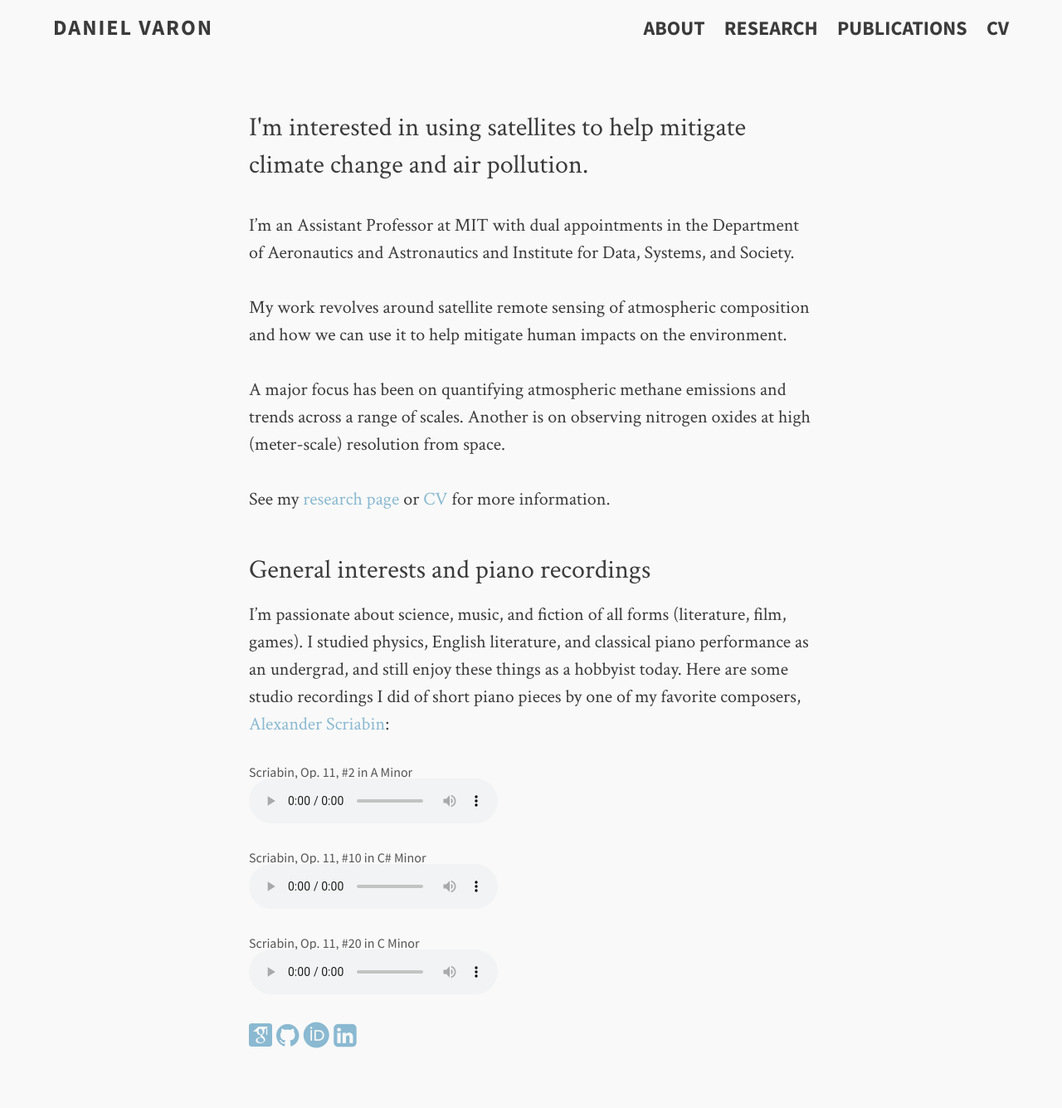
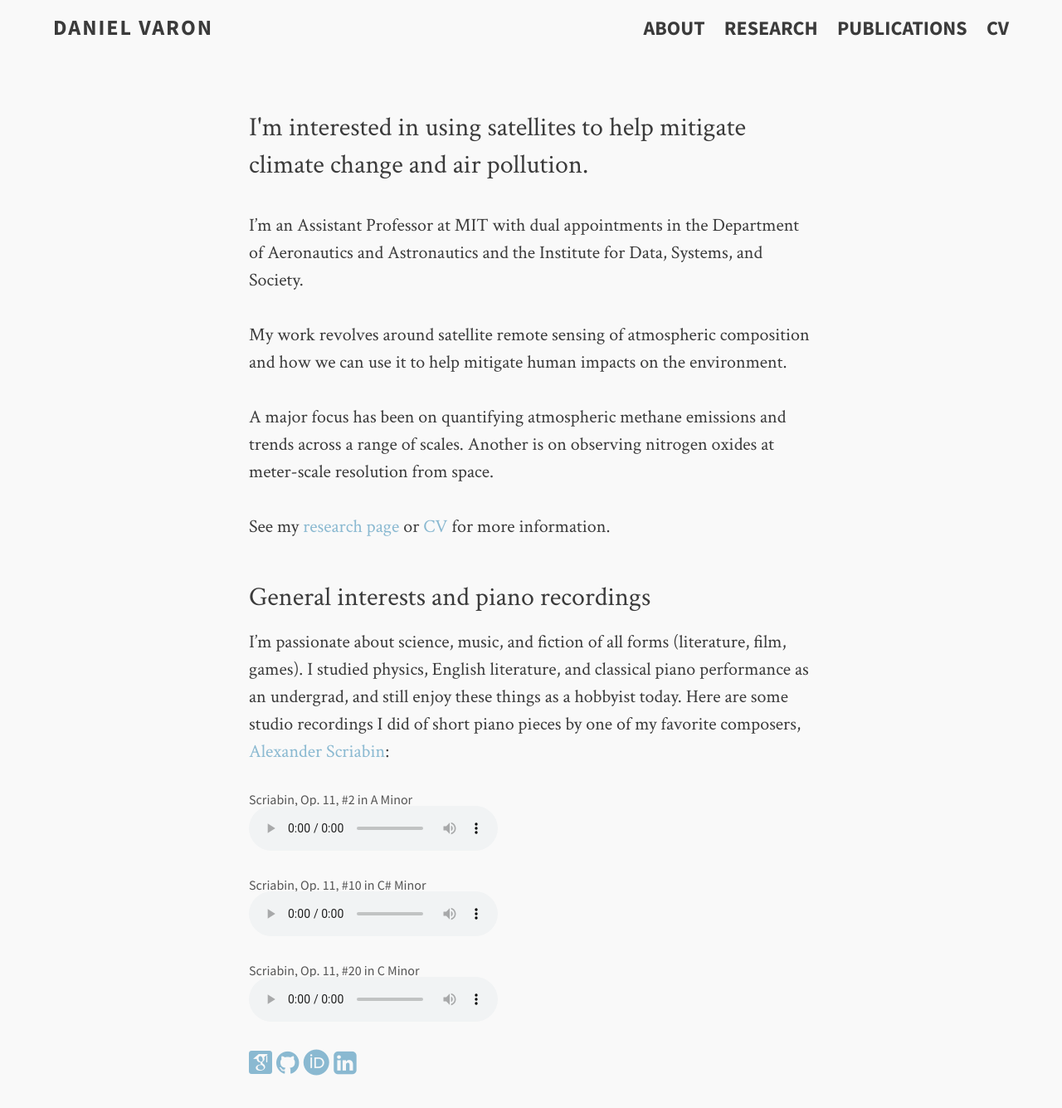
Before and after one commit to djvaron/djvaron.github.io, a Jekyll site: the page built from about.md, in a window 1280 px wide. Shown: the whole page at 83% size. Built offline with Jekyll 4.4.1, drawn with Linux system fonts in a browser that asks for light colours; some web fonts are replaced; before the commit the page ends 1302 px from its top, so only the background shows below that.

Commit message:
update home and about again

```diff
--- a/_layouts/home.html
+++ b/_layouts/home.html
@@ -14,8 +14,7 @@
             <br>
             <br>
             <br> -->
-      <p class="intro">I'm an atmospheric scientist interested in greenhouse gases, air pollution, and satellite remote
-        sensing.
+      <p class="intro">I'm an atmospheric scientist interested in satellite remote sensing of atmospheric composition
         <br><br>
         Feel free to read more <a href="{{ site.url }}/about">about me</a>, view <a
           href="{{ site.url }}/daniel_varon_cv.pdf" target="_blank">my CV</a>, or check out some of <a
--- a/about.md
+++ b/about.md
@@ -6,11 +6,11 @@
 tags: [daniel varon, methane, satellites, about]
 ---
 
-I'm an Assistant Professor at MIT with dual appointments in the Department of Aeronautics and Astronautics and Institute for Data, Systems, and Society.
+I'm an Assistant Professor at MIT with dual appointments in the Department of Aeronautics and Astronautics and the Institute for Data, Systems, and Society.
 
 My work revolves around satellite remote sensing of atmospheric composition and how we can use it to help mitigate human impacts on the environment.
 
-A major focus has been on quantifying atmospheric methane emissions and trends across a range of scales. Another is on observing nitrogen oxides at high (meter-scale) resolution from space.
+A major focus has been on quantifying atmospheric methane emissions and trends across a range of scales. Another is on observing nitrogen oxides at meter-scale resolution from space.
 
 See my <a href="{{ site.url }}/research">research page</a> or <a href="{{ site.url }}/daniel_varon_cv.pdf" target="_blank">CV</a> for more information.
 
```
